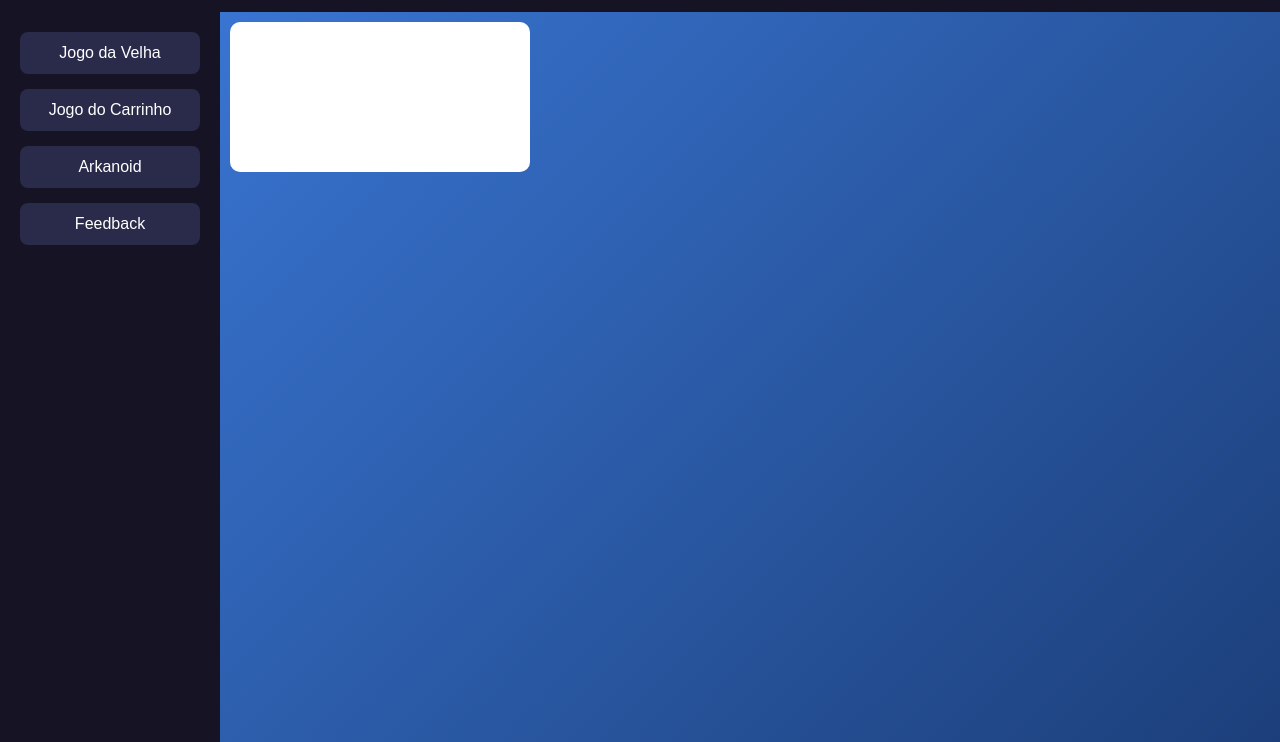
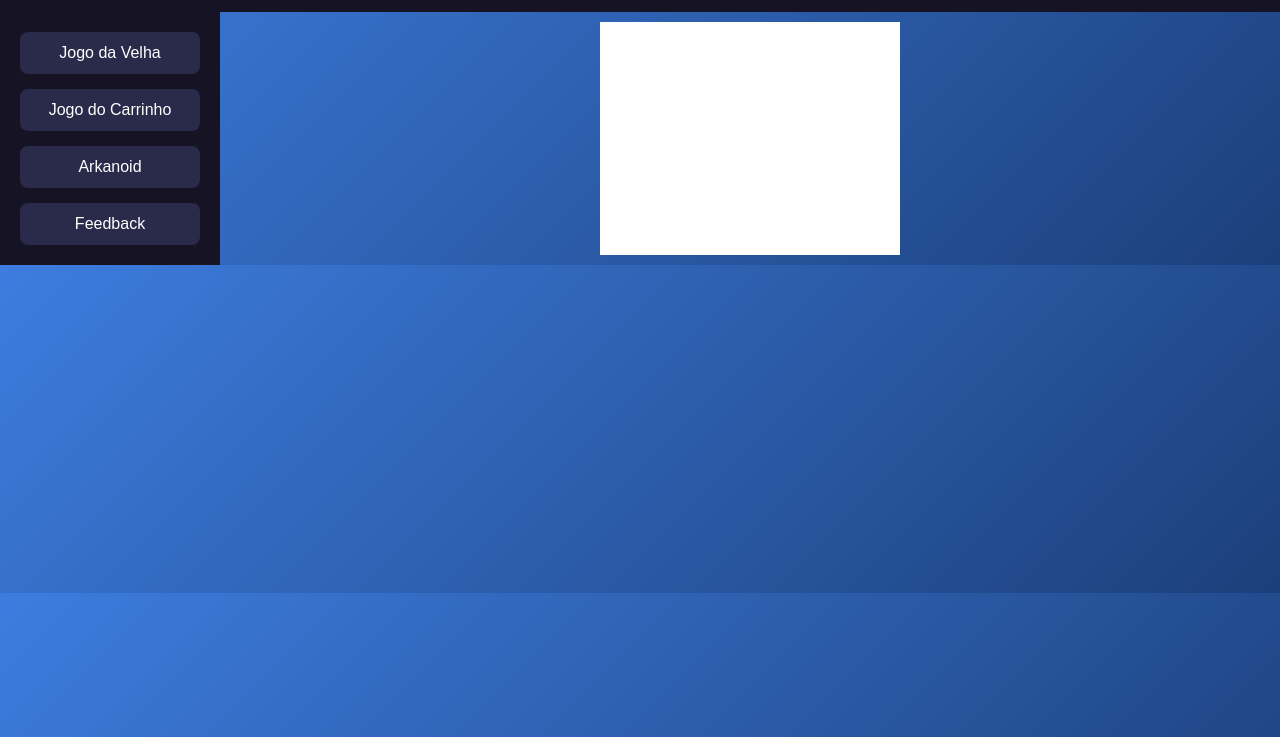
Before and after one commit to nicolasgalvao321/Plataforma-de-Jogos, a plain HTML site: page index.html in a window 1280 px wide. Shown: the part 63-805 px from the top of the page. Drawn offline with Linux system fonts and the light colour scheme.

Commit message:
Update layout styles and iframe properties
Fix CSS issues in layout and iframe dimensions.

```diff
--- a/index.html
+++ b/index.html
@@ -43,6 +43,7 @@
 .container {
     display: flex;
     flex: 1;
+    height: 100%;
 }
 
 /* MENU LATERAL */
@@ -76,14 +77,18 @@
 /* ÁREA DO JOGO */
 .main {
     flex: 1;
+    display: flex;
+    align-itens: center;
+    justify-content: center;
     padding: 10px;
-    height: calc(100vh - 70px);
+
 }
 
 iframe {
-    flex: 1;
-    width: 100%
-    height: 100%;
+    width: 90%
+    height: 90%;
+    max-width: 1000px:
+    max-height: 600px
     border-radius: 10px;
     border: none;
     background-color: white;
```
